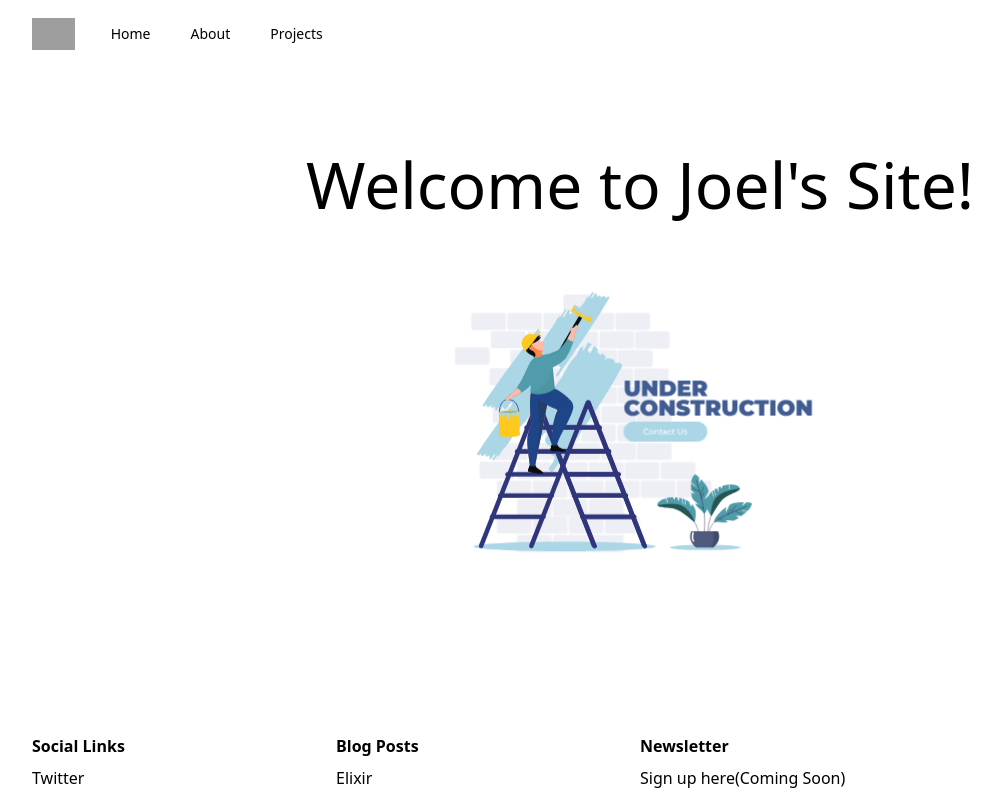
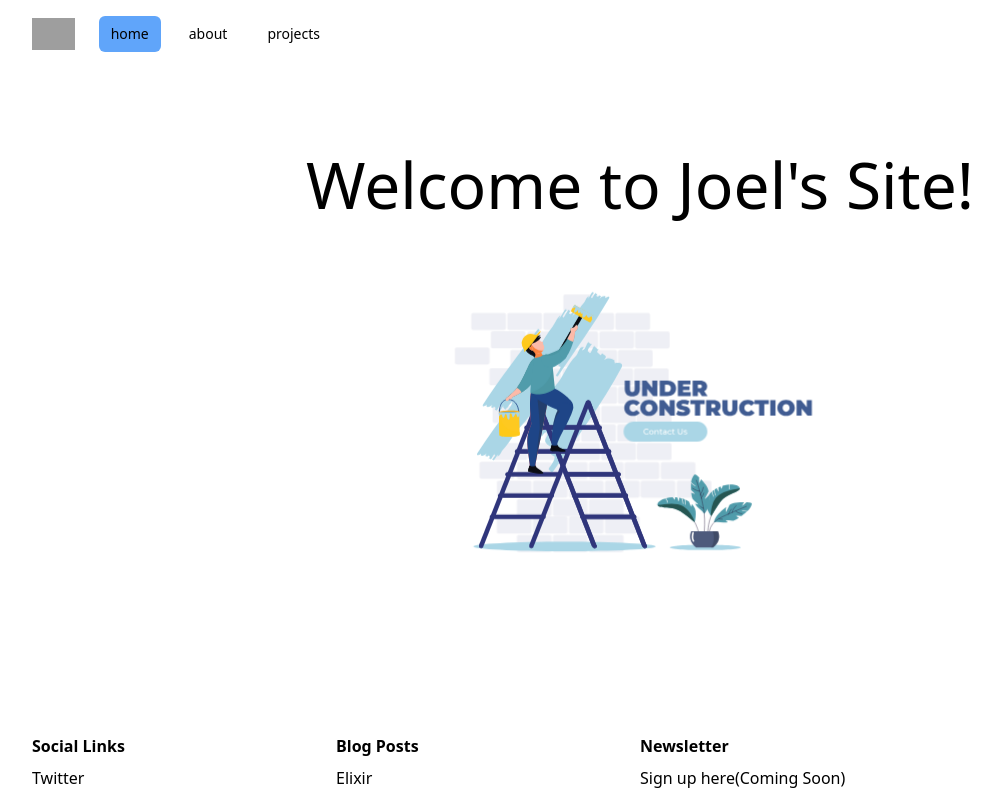
Before and after one commit to J0/portfolio, a Next.js app: page / in a window 1280 px wide. Shown: the top 794 px of the page, without its empty margins (0-1001 px from the left). Built offline with nearby package versions, Linux system fonts and the light colour scheme; grey boxes are pictures that could not be loaded.

Commit message:
chore: add active links

```diff
--- a/components/Navbar.tsx
+++ b/components/Navbar.tsx
@@ -1,5 +1,23 @@
 import Link from 'next/link';
+import { useRouter } from "next/router";
+
+
 const Navbar = (props: any) => {
+  const router = useRouter();
+
+
+  const links = [
+    {id: 1,
+     url: '/',
+     text: 'home' },
+    {id: 2,
+     url: '/about',
+     text: 'about'},
+    {id: 3,
+     url: '/projects',
+     text: 'projects'}
+  ]
+
 
   return (
     <div className="flex flex-col max-w-screen-xl p-4 mx-auto md:items-center md:justify-between md:flex-row px-2 sm:px-6 lg:px-8">
@@ -10,15 +28,12 @@ const Navbar = (props: any) => {
         </div>
         <div className="hidden sm:block sm:ml-6">
           <div className="flex space-x-4">
-            <Link href="/">
-              <a href="/" className="hover:bg-gray-700 hover:text-white px-3 py-2 rounded-md text-sm font-medium">Home</a>
-            </Link>
-            <Link href="/about">
-              <a href="/about" className="hover:bg-gray-700 hover:text-white px-3 py-2 rounded-md text-sm font-medium">About</a>
-            </Link>
-            <Link href="/projects">
-              <a href="/projects" className="hover:bg-gray-700 hover:text-white px-3 py-2 rounded-md text-sm font-medium">Projects</a>
-            </Link>
+            {links.map((link) => {
+              const {id, url, text} = link;
+              return (<Link href={url} key={id}>
+                <a href={url} className={`hover:bg-gray-700 hover:text-white px-3 py-2 rounded-md text-sm font-medium ${router.asPath === url ? 'bg-blue-400' : ''}`}>{text}</a>
+              </Link>)
+            })}
           </div>
         </div>
       </div>
```
